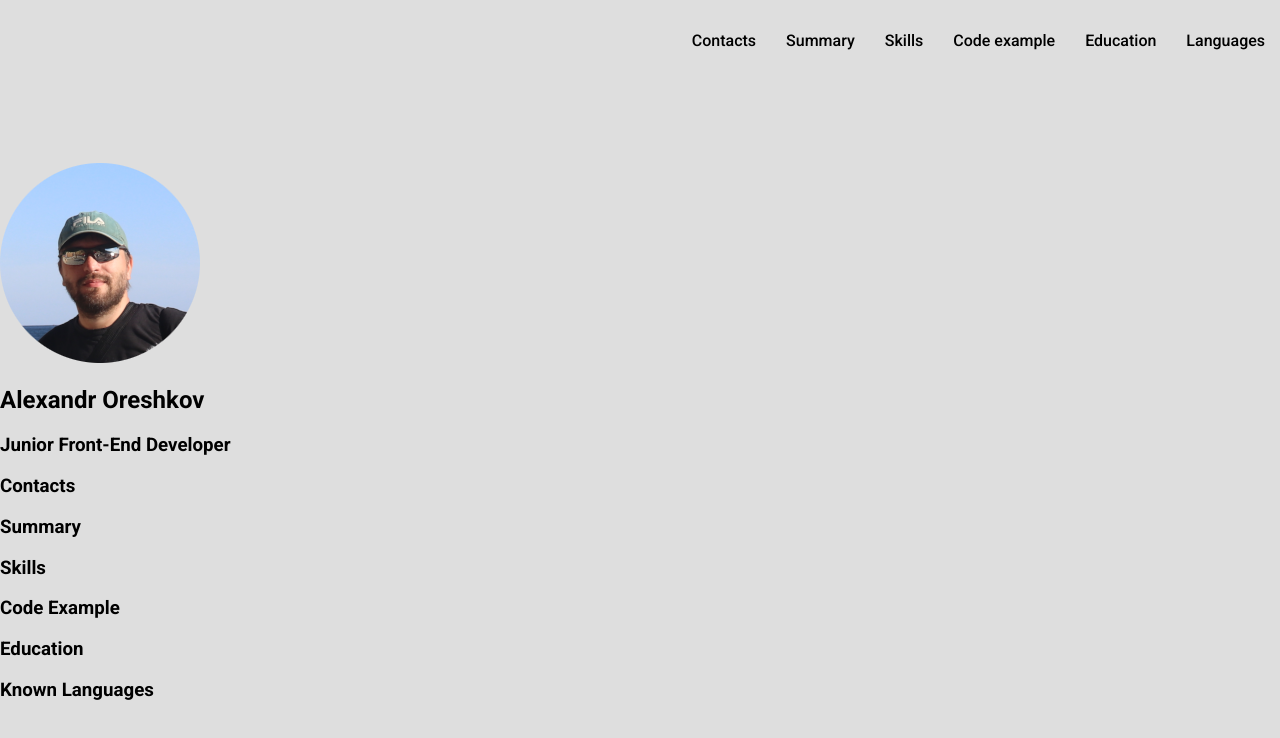
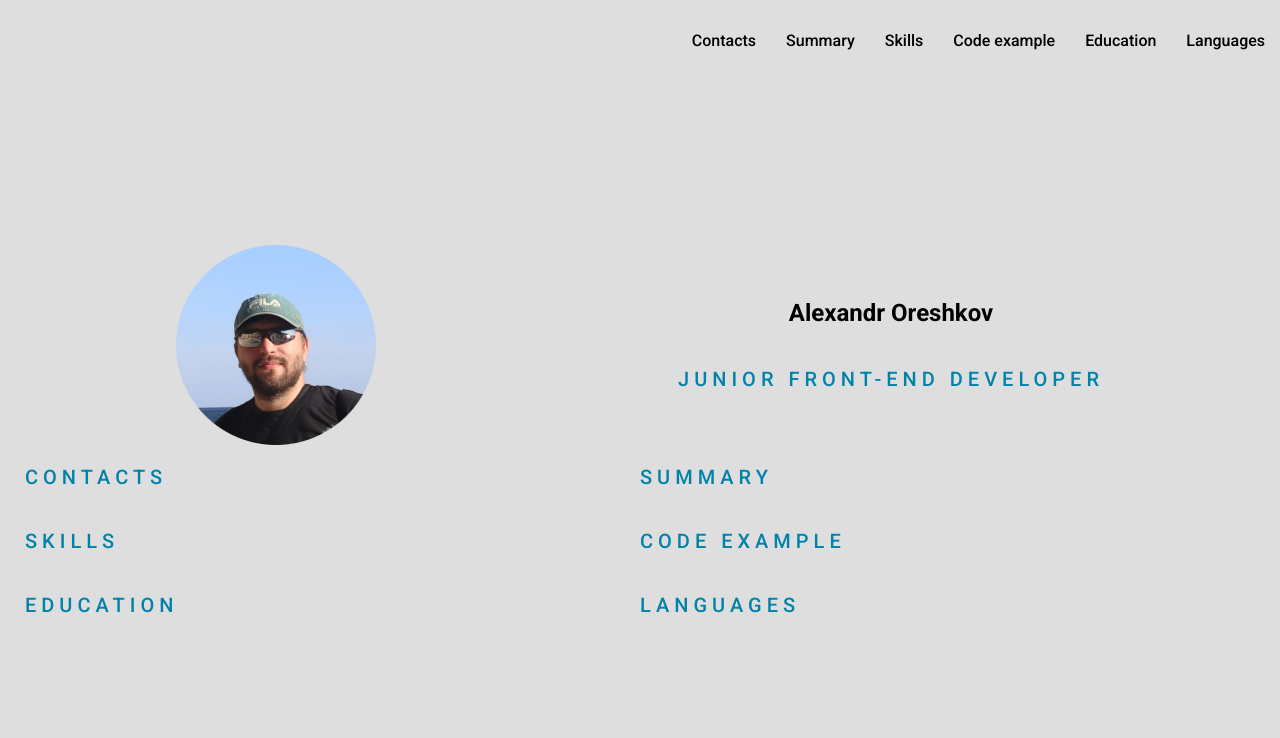
Before and after one commit to GreyDraco/rsschool-cv, a plain HTML site: page index.html in a window 1280 px wide. Drawn offline with Linux system fonts and the light colour scheme.

Commit message:
feat: add styles to profile sectoin

```diff
--- a/index.html
+++ b/index.html
@@ -25,7 +25,7 @@
       </div>
     </header>
     <main class="main">
-      <div class="container">
+      <div class="container main-container">
         <section class="section section-profile" id="profile">
           <img src="./assets/avatar.png" alt="profile-logo" />
           <div class="section-profile-title">
@@ -49,7 +49,7 @@
           <h3 class="section-title">Education</h3>
         </section>
         <section class="section section-languages" id="languages">
-          <h3 class="section-title">Known Languages</h3>
+          <h3 class="section-title">Languages</h3>
         </section>
       </div>
     </main>
--- a/style.css
+++ b/style.css
@@ -20,6 +20,8 @@ body {
 .main-container {
   display: flex;
   flex-wrap: wrap;
+  justify-content: space-between;
+  padding: 0 25px;
 }
 
 .section {
@@ -51,6 +53,27 @@ body {
   text-decoration: underline;
 }
 
+.section-title {
+  font-size: 20px;
+  font-weight: 400;
+  text-transform: uppercase;
+  letter-spacing: 5px;
+  color: rgb(0, 130, 170);
+}
+
+.section-profile {
+  display: flex;
+  width: 100%;
+  justify-content: space-around;
+}
+
+.section-profile-title {
+  display: flex;
+  flex-direction: column;
+  justify-content: center;
+  text-align: center;
+}
+
 @media (max-width: 768px) {
   .section {
     width: 100%;
```
